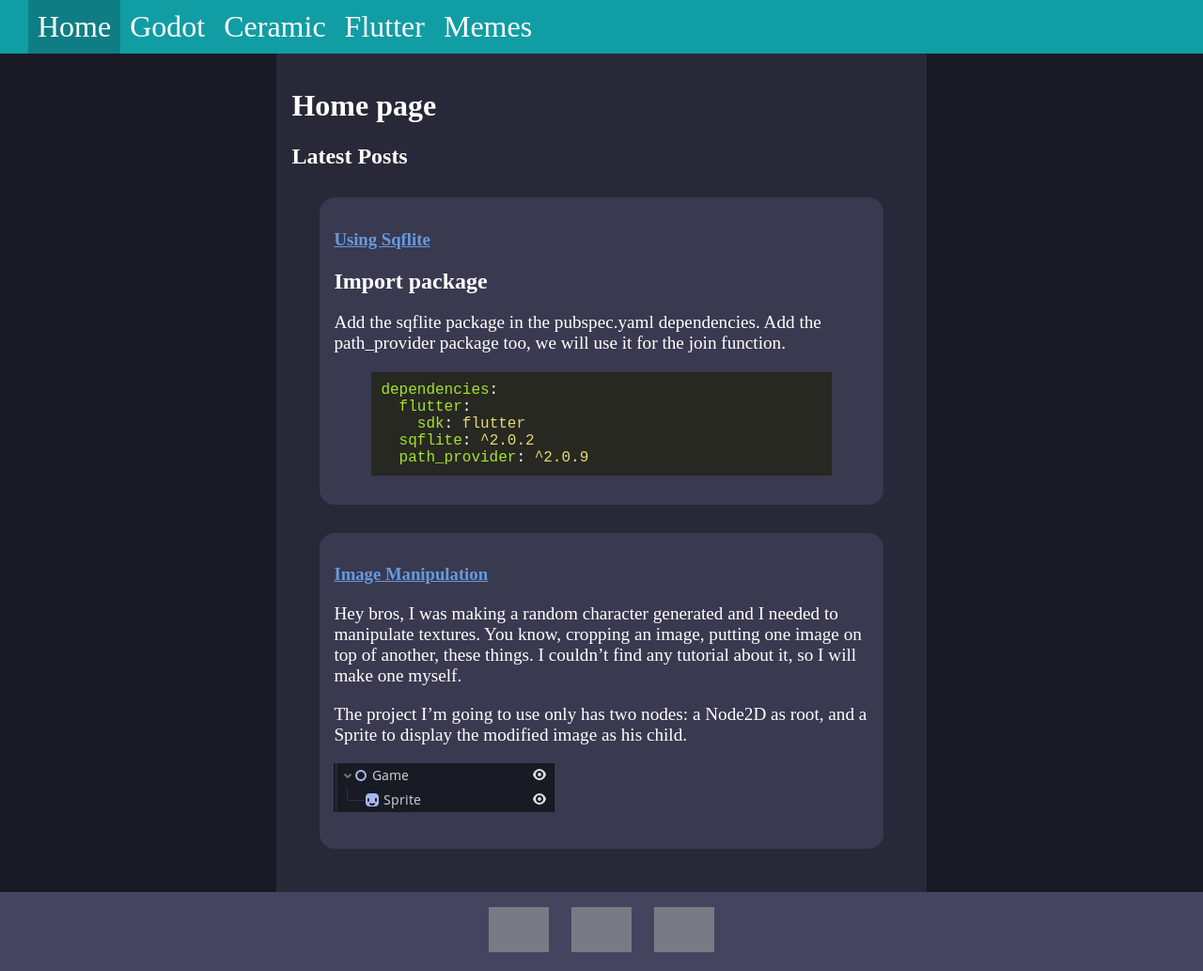
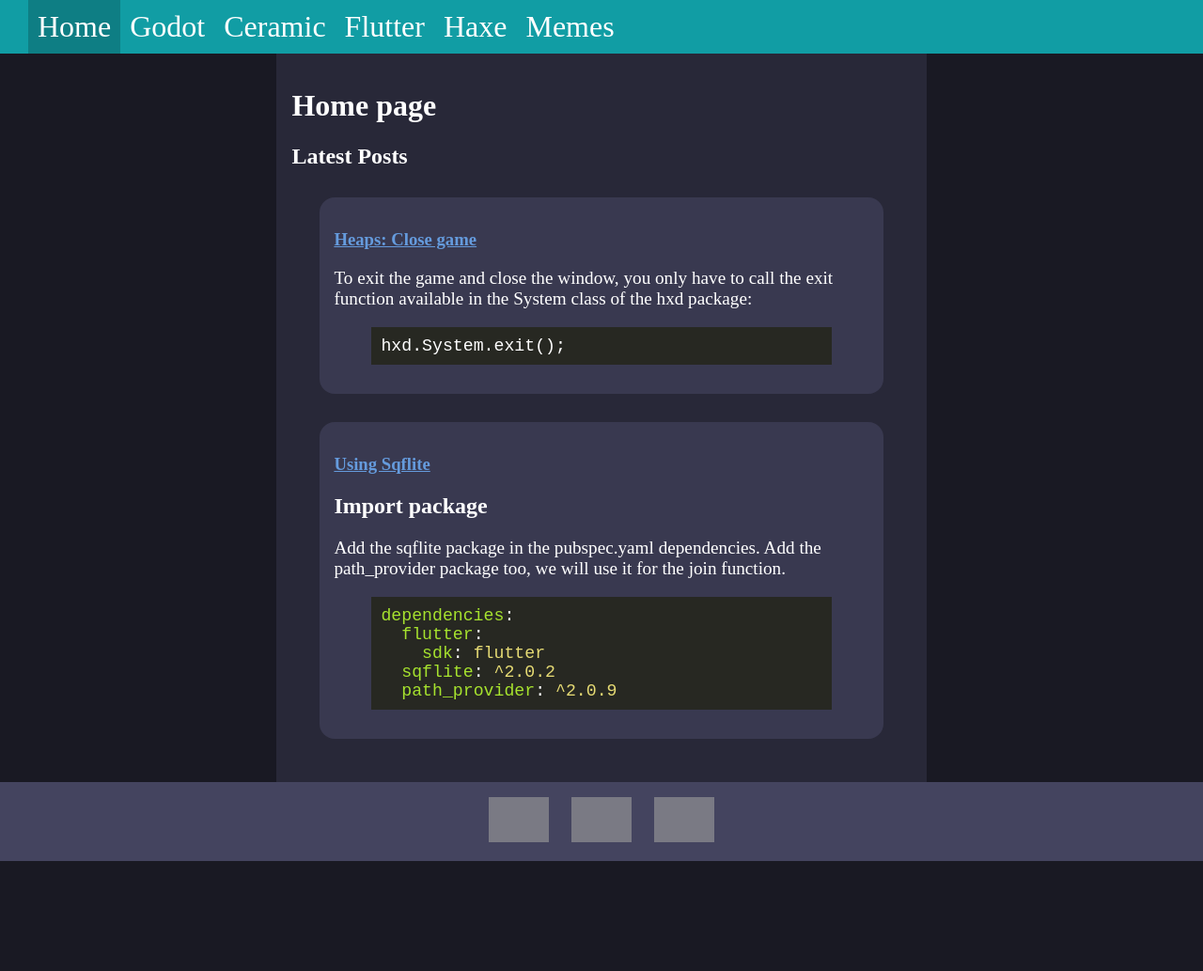
Before and after one commit to MateuSai/MateuSai.github.io, a Jekyll site: the page built from index.html, in a window 1280 px wide. Shown: the whole page at 94% size. Built offline with Jekyll 4.4.1, drawn with Linux system fonts in a browser that asks for light colours; after the commit the page ends 916 px from its top, so only the background shows below that; grey boxes are pictures that could not be loaded.

Commit message:
new haxe section and added icon

```diff
--- a/_data/top_navigation.yml
+++ b/_data/top_navigation.yml
@@ -6,5 +6,7 @@
   link: /ceramic.html
 - name: Flutter
   link: /flutter.html
+- name: Haxe
+  link: /haxe.html
 - name: Memes
   link: /memes.html
--- a/_layouts/default.html
+++ b/_layouts/default.html
@@ -4,6 +4,7 @@
 <head>
     <meta charset="utf-8">
     <title>{{ page.title }}</title>
+    <link rel="shortcut icon" href="/assets/images/avatar.png" type="image/png">
     <link rel="stylesheet" href="/assets/css/styles.css">
     <link rel="stylesheet" href="/assets/css/syntax_monokai.css">
 </head>
--- a/_sass/main.scss
+++ b/_sass/main.scss
@@ -40,7 +40,7 @@
 }
 
 code {
-    font-size: large;
+    font-size: 1.4em;
 }
 
 p {
@@ -76,11 +76,10 @@
     bottom: 48px;
     right: 48px;
     display: none;
-    opacity: 0.7;
 }
 
 #backToTopButton:hover {
-    opacity: 1;
+    filter: brightness(130%);
     cursor: pointer;
 }
 
--- /dev/null
+++ b/haxe.html
@@ -0,0 +1,4 @@
+---
+layout: category_page
+title: Haxe
+---
--- /dev/null
+++ b/haxe/_posts/2022-05-21-heaps:-close game.md
@@ -0,0 +1,20 @@
+---
+post_id: multiple-compilation
+---
+
+To exit the game and close the window, you only have to call the exit function available in the System class of the hxd package:
+
+{% highlight haxe %}
+hxd.System.exit();
+{% endhighlight %}
+
+<!--more-->
+
+For example, you can call it when the user presses the escape key:
+
+{% highlight haxe %}
+override function update(dt:Float) {
+    if (Key.isDown(Key.ESCAPE))
+        hxd.System.exit();
+}
+{% endhighlight %}
```
Also changed, not shown: assets/images/avatar.png (added).
